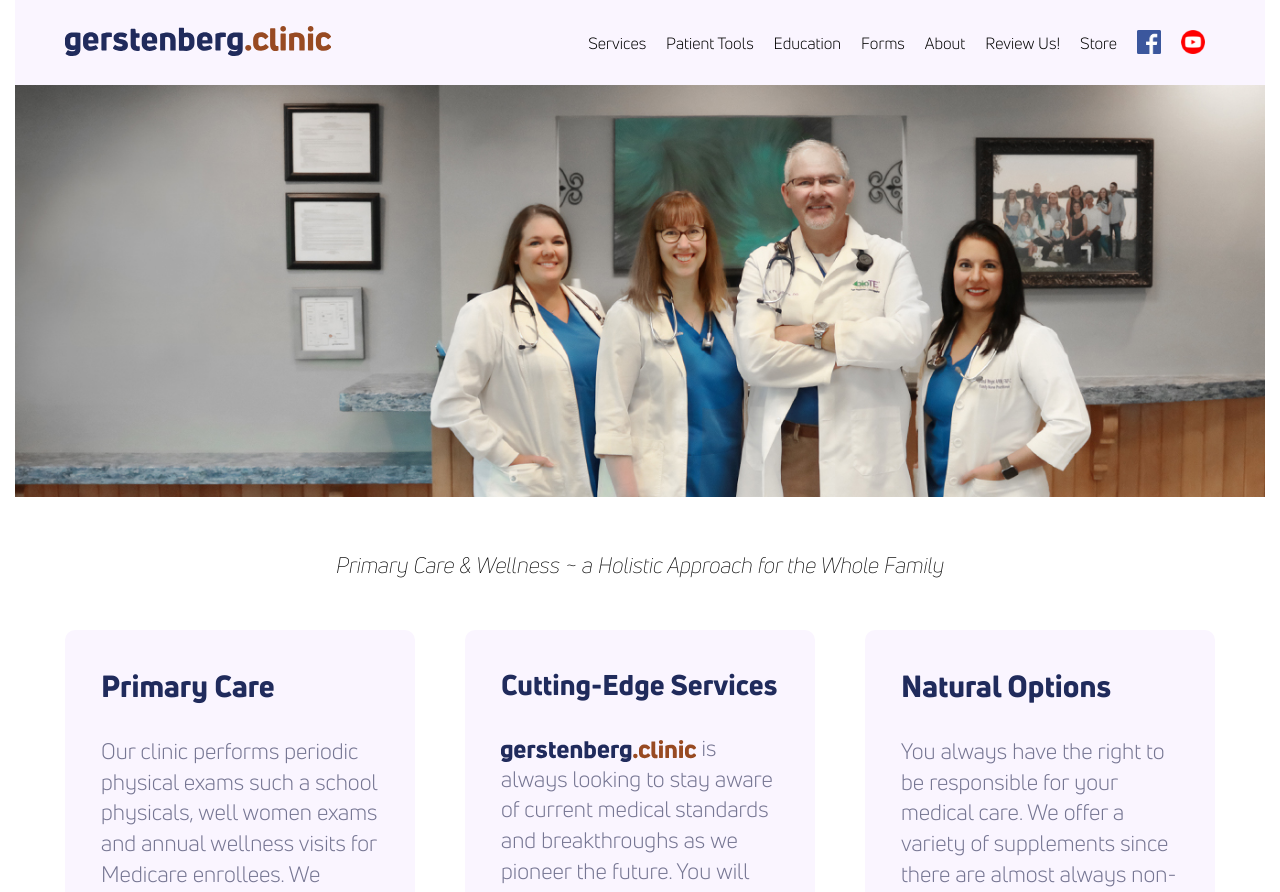
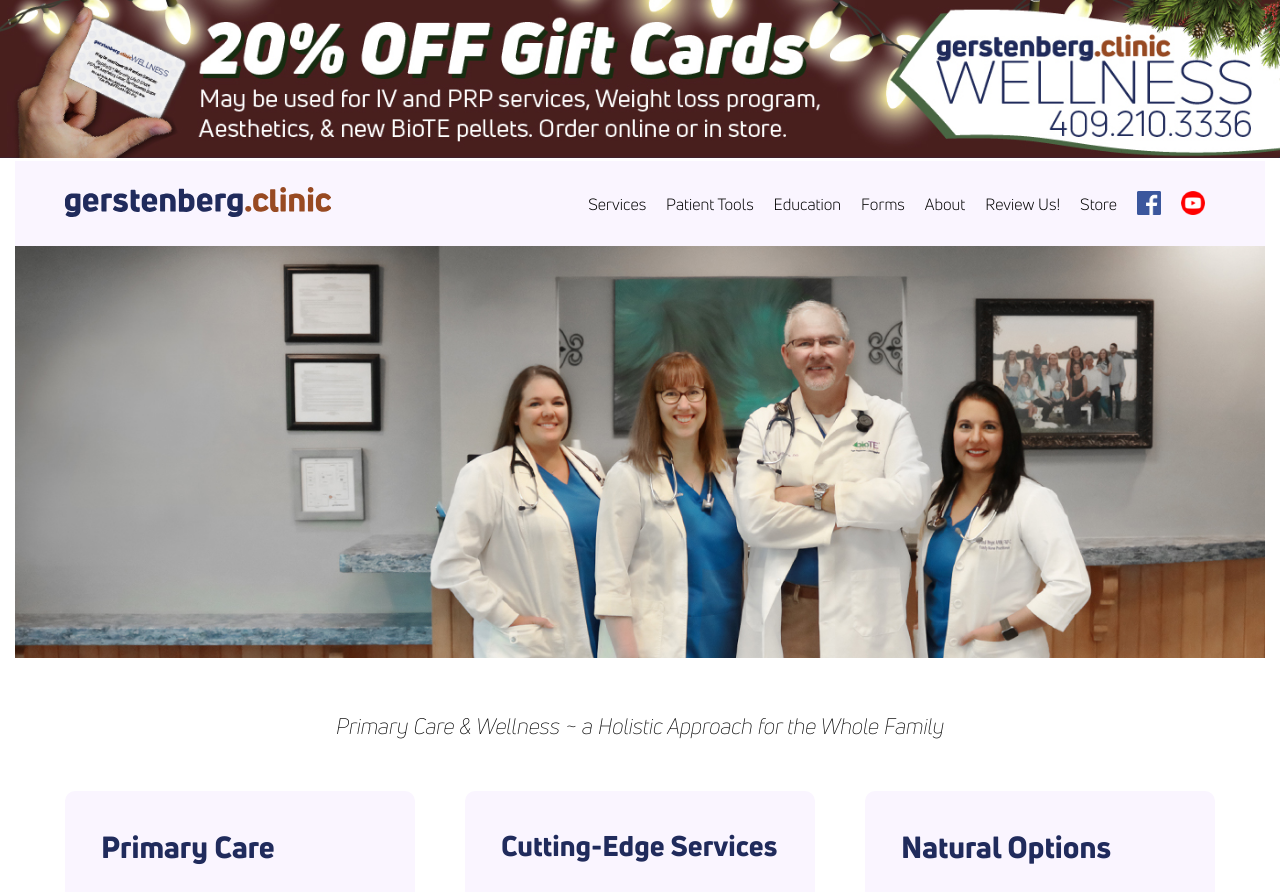
Before and after one commit to theneverwoods/gerstenberg.clinic, a Jekyll site: the page built from index.html, in a window 1280 px wide. Shown: the top 892 px of the page. Built offline with Jekyll 4.4.1, drawn with Linux system fonts in a browser that asks for light colours; comment, search, counter and statistics services are not loaded.

Commit message:
gift card banner

```diff
--- a/_layouts/default.html
+++ b/_layouts/default.html
@@ -42,14 +42,14 @@
 
   <body>
 
-     <!-- BANNER NOTIFICATION
+
 
     <div style="text-align: center; color:#202B5B">
-    <a href="/services/weight.html" target="_blank" >
-      <img src="/img/22reflife728x90.jpg">
+    <a href="/store.html" target="_blank" >
+      <img src="/img/728x90@2x-100-gc.jpg">
     </a>
     </div>
-
+ <!-- BANNER NOTIFICATION
     <div class="dark" style="text-align: center;">
       <a href="http://gerstenberg.clinic/luncheon" target="_blank"><h1 style="display: inline-block; font-weight: normal;">Join us November 20th at 12:00 for a FREE Learning Luncheon: Where did my Energy Go? For more information, click here.</h1></a>
     </div>
```
Also changed, not shown: img/728x90@2x-100-gc.jpg.
